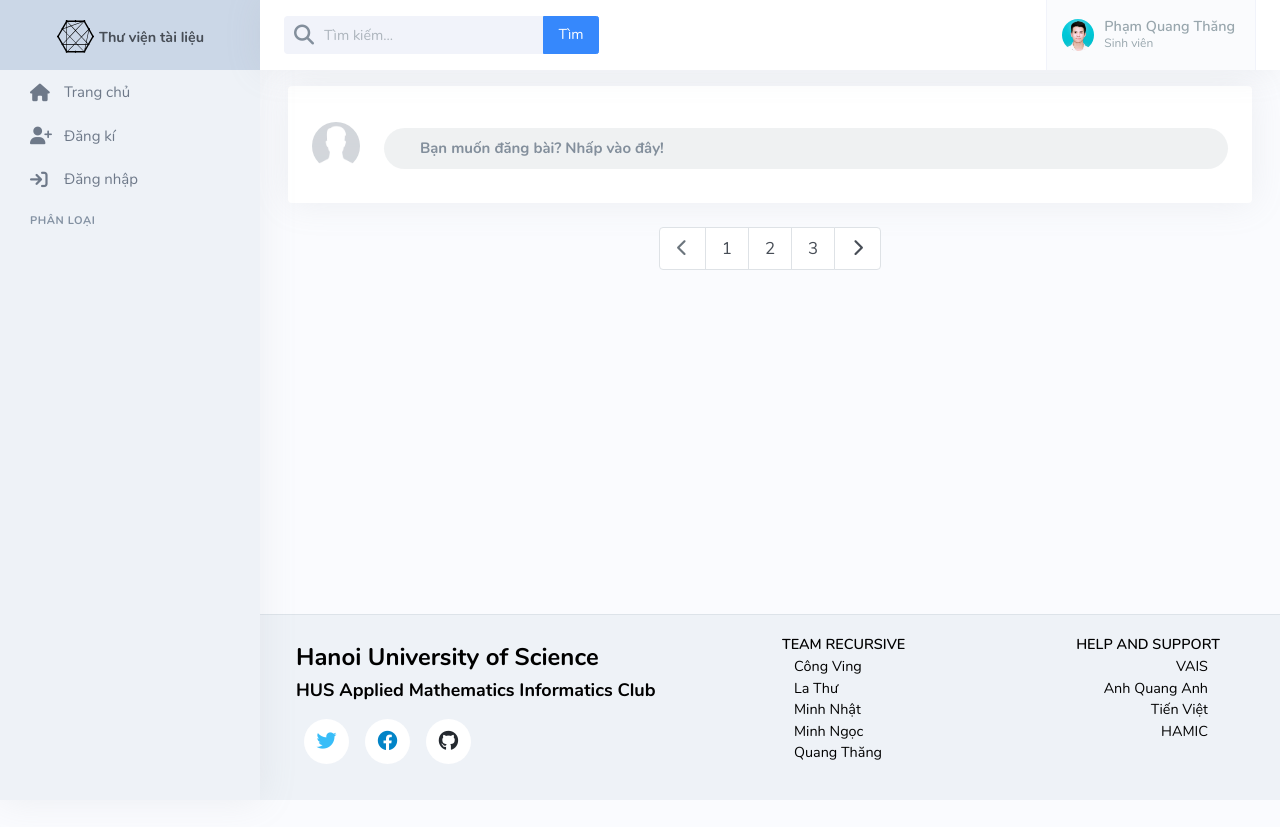
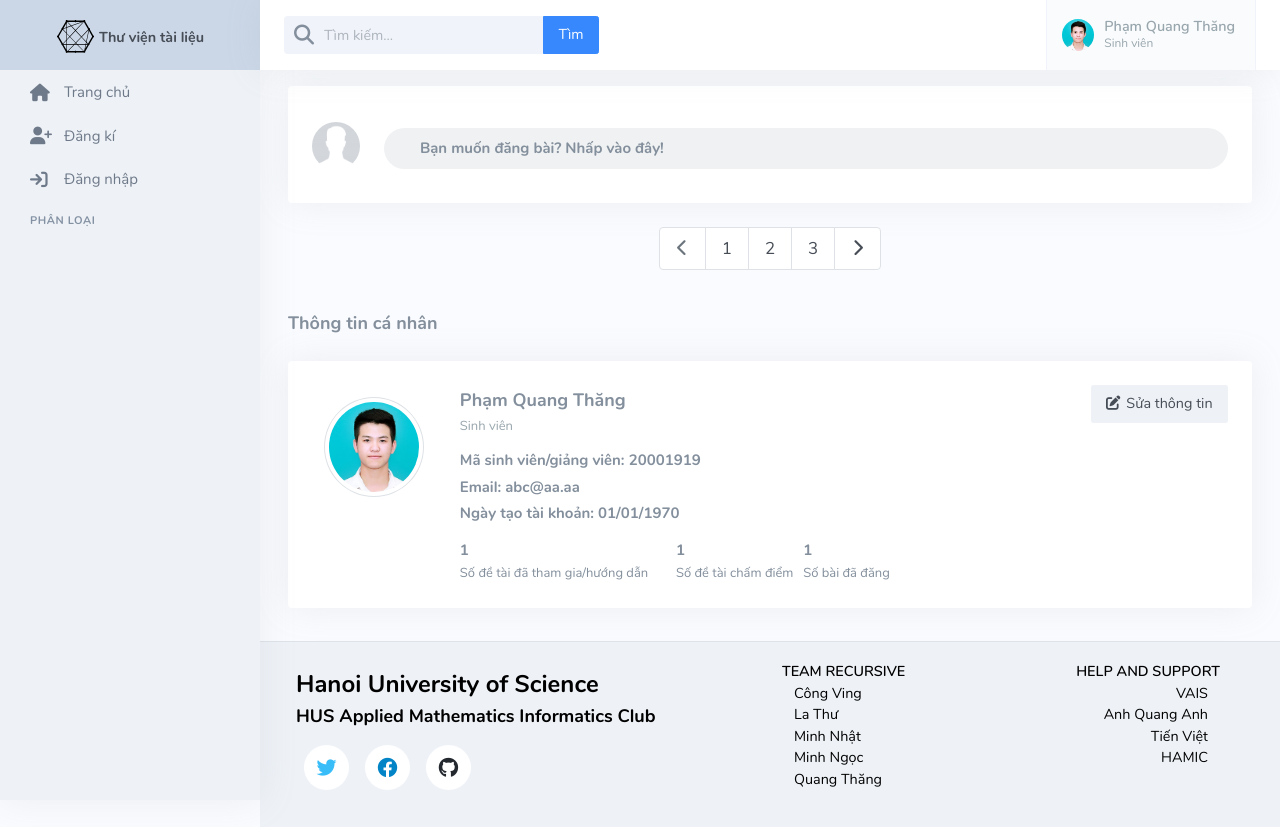
Before and after one commit to Ving2k2/rescusiveVer2.github.io, a website with bundled scripts: page index.html in a window 1280 px wide. Before the commit the page ends 800 px from the top, so only its background shows below. Built offline with nearby package versions, Linux system fonts and the light colour scheme.

Commit message:
thông tin cá nhân

```diff
--- a/index.html
+++ b/index.html
@@ -473,6 +473,60 @@
                 <div id="for-cham-diem-de-tai" class="row">
 
                 </div>
+                <div id="thong-tin-ca-nhan" class="row">
+                    <div class="col-12">
+                        <div class="page-title-box">
+                            <h4 class="page-title">Thông tin cá nhân</h4>
+                        </div>
+                    </div>
+                    <div class="col-sm-12">
+                        <!-- Profile -->
+                        <div class="card">
+                            <div class="card-body profile-user-box">
+                                <div class="row">
+                                    <div class="col-sm-8">
+                                        <div class="media">
+                                            <span class="float-left m-2 mr-4"><img src="assets/img/avatar.jpg" style="height: 100px;" alt="" class="rounded-circle img-thumbnail"></span>
+                                            <div class="media-body">
+
+                                                <h4 class="my-1">Phạm Quang Thăng</h4>
+                                                <p class="font-13 text-muted">Sinh viên</p>
+                                                <h5>Mã sinh viên/giảng viên: 20001919</h5>
+                                                <h5>Email: abc@aa.aa</h5>
+                                                <h5>Ngày tạo tài khoản: 01/01/1970</h5>
+
+                                                <ul class="mb-0 list-inline">
+                                                    <li class="list-inline-item mr-3">
+                                                        <h5 class="mb-1">1</h5>
+                                                        <p class="mb-0 font-13">Số đề tài đã tham gia/hướng dẫn</p>
+                                                    </li>
+                                                    <!-- Giao vien only-->
+                                                    <li class="list-inline-item">
+                                                        <h5 class="mb-1">1</h5>
+                                                        <p class="mb-0 font-13">Số đề tài chấm điểm</p>
+                                                    </li>
+                                                    <li class="list-inline-item">
+                                                        <h5 class="mb-1">1</h5>
+                                                        <p class="mb-0 font-13">Số bài đã đăng</p>
+                                                    </li>
+                                                </ul>
+                                            </div> <!-- end media-body-->
+                                        </div>
+                                    </div> <!-- end col-->
+
+                                    <div class="col-sm-4">
+                                        <div class="text-center mt-sm-0 mt-3 text-sm-right">
+                                            <button type="button" class="btn btn-light">
+                                                <i class="fa-solid fa-pen-to-square mr-1"></i>Sửa thông tin
+                                            </button>
+                                        </div>
+                                    </div> <!-- end col-->
+                                </div> <!-- end row -->
+
+                            </div> <!-- end card-body/ profile-user-box-->
+                        </div><!--end profile/ card -->
+                    </div>
+                </div>
             </div>
             <!-- container -->
 
```
